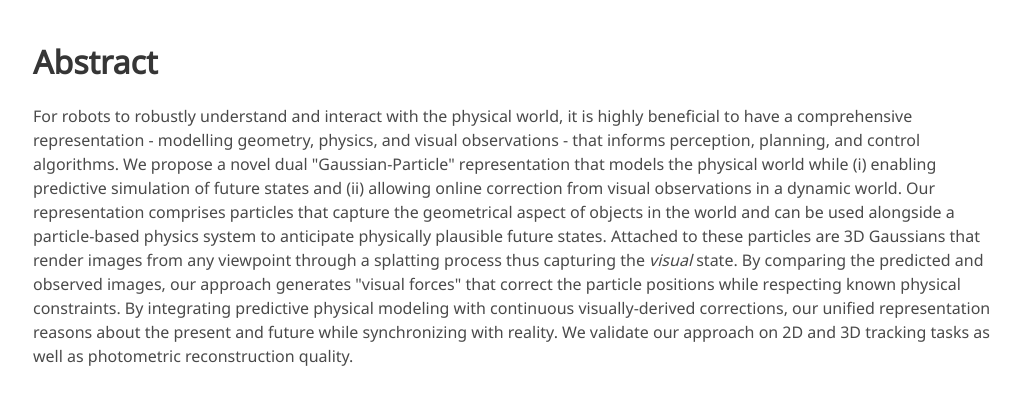
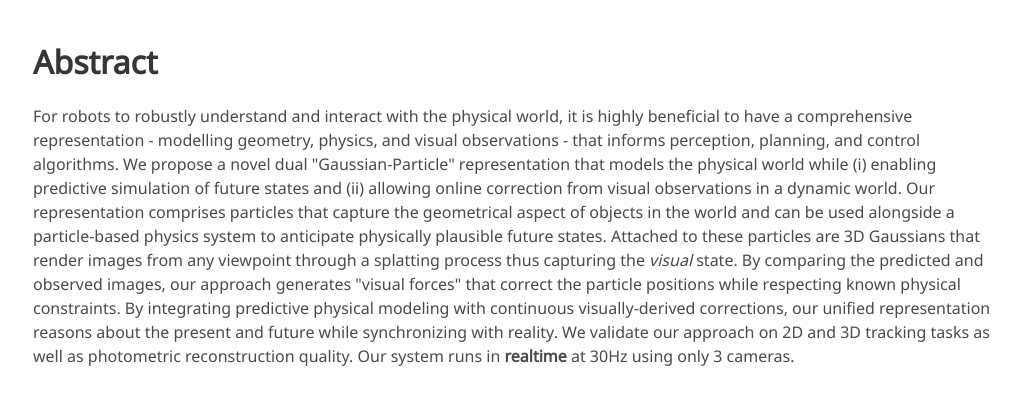
Before and after one commit to embodied-gaussians/embodied-gaussians.github.io, a plain HTML site: page index.html in a window 1280 px wide. Shown: the part 443-856 px from the top of the page, without its empty margins (127-1147 px from the left). Drawn offline with nearby package versions, Linux system fonts and the light colour scheme; some icons are missing; a web font is replaced by a local one.

Commit message:
update 30hz

```diff
--- a/index.html
+++ b/index.html
@@ -81,7 +81,7 @@
             particle positions while respecting known physical constraints. By integrating predictive physical modeling
             with continuous visually-derived corrections, our unified representation reasons about the present and
             future while synchronizing with reality. We validate our approach on 2D and 3D tracking tasks as well as
-            photometric reconstruction quality.
+            photometric reconstruction quality. Our system runs in <b>realtime</b> at 30Hz using only 3 cameras.
           </div>
       </div>
     </div>
```
